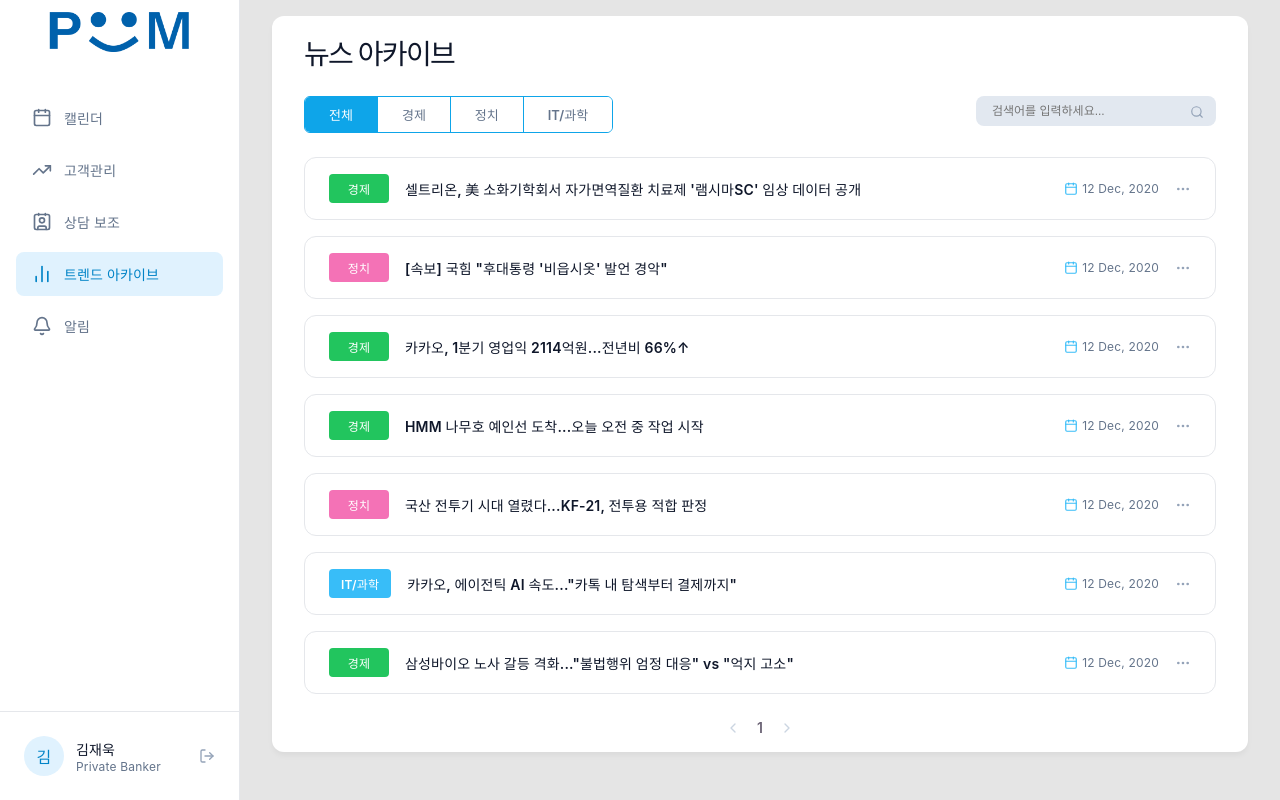
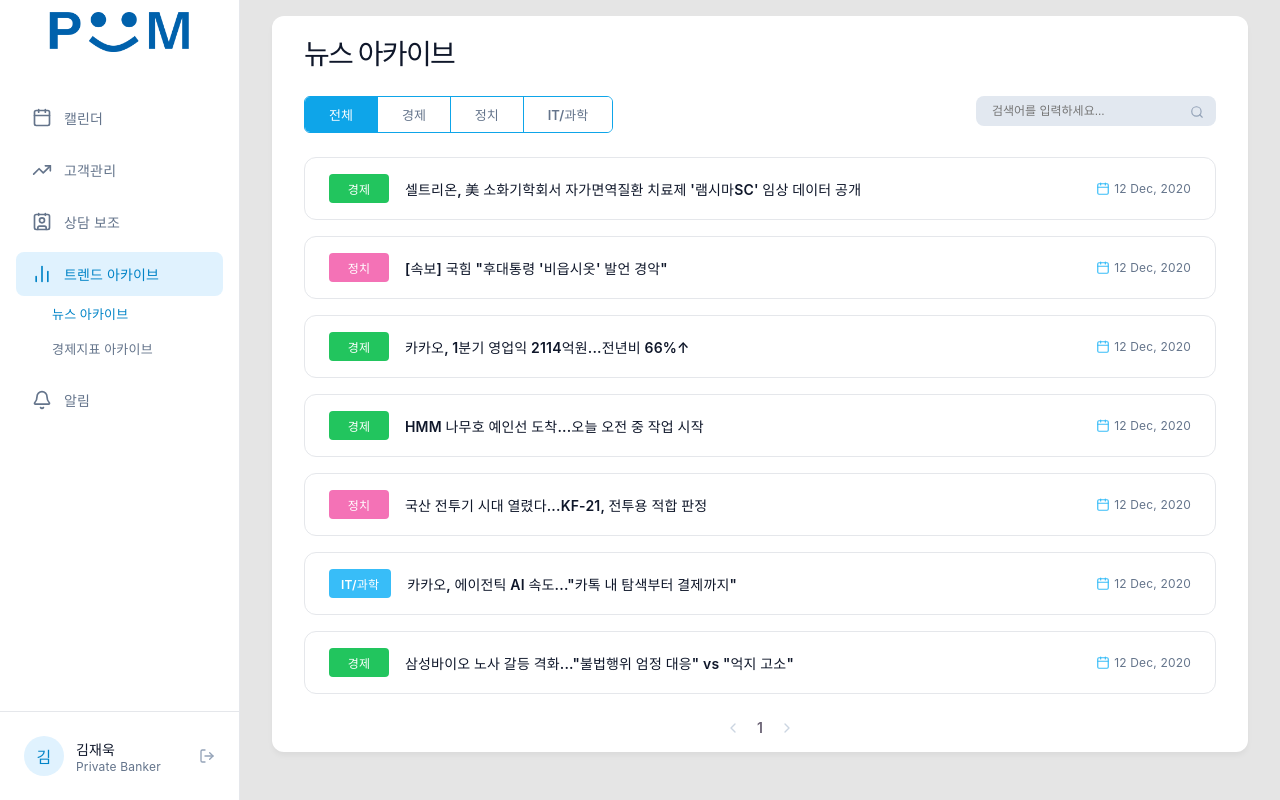
Before and after one commit to PoomSaengPoomSa/POOM-FRONT, a React app: page /news-archive in a window 1280 px wide. Built offline with nearby package versions, Linux system fonts and the light colour scheme; the HTML template or start-up script is replaced by a standard one.

Commit message:
feat(front): 트렌드 아카이브 서브메뉴 추가 및 경제지표 제목/케밥 버튼 레이아웃 개선

```diff
--- a/src/components/common/Sidebar.jsx
+++ b/src/components/common/Sidebar.jsx
@@ -9,6 +9,7 @@
 
   const prefix = type; // e.g., "cal", "cust", "news", "trend"
   const [todayCount, setTodayCount] = useState(0);
+  const [isTrendHovered, setIsTrendHovered] = useState(false);
 
   const [currentUser, setCurrentUser] = useState(() => {
     try {
@@ -237,6 +238,17 @@
           transform: translateX(0);
         }
 
+        @keyframes fadeInSlide {
+          from {
+            opacity: 0;
+            transform: translateY(-5px);
+          }
+          to {
+            opacity: 1;
+            transform: translateY(0);
+          }
+        }
+
         /* Centered badge layout for collapsed view */
         .sidebar-container.collapsed .sidebar-badge {
           position: absolute !important;
@@ -332,11 +344,61 @@
           {!isCollapsed && <span className="menu-text">상담 보조</span>}
           {isCollapsed && <span className="sidebar-tooltip">상담 보조</span>}
         </Link>
-        <Link to="/trend-archive" className={`${prefix}-menu-item sidebar-menu-item ${isTrendActive ? 'active' : ''}`}>
-          <BarChart2 size={20} />
-          {!isCollapsed && <span className="menu-text">트렌드 아카이브</span>}
-          {isCollapsed && <span className="sidebar-tooltip">트렌드 아카이브</span>}
-        </Link>
+        <div
+          className="trend-menu-wrapper"
+          onMouseEnter={() => setIsTrendHovered(true)}
+          onMouseLeave={() => setIsTrendHovered(false)}
+          style={{ display: 'flex', flexDirection: 'column' }}
+        >
+          <Link to="/trend-archive" className={`${prefix}-menu-item sidebar-menu-item ${isTrendActive ? 'active' : ''}`}>
+            <BarChart2 size={20} />
+            {!isCollapsed && <span className="menu-text">트렌드 아카이브</span>}
+            {isCollapsed && <span className="sidebar-tooltip">트렌드 아카이브</span>}
+          </Link>
+
+          {/* 서브메뉴 (아래 탭) */}
+          {!isCollapsed && (isTrendHovered || isTrendActive) && (
+            <div
+              className="trend-submenu"
+              style={{
+                display: 'flex',
+                flexDirection: 'column',
+                paddingLeft: '36px',
+                gap: '8px',
+                marginTop: '4px',
+                marginBottom: '8px',
+                animation: 'fadeInSlide 0.2s ease-out forwards',
+              }}
+            >
+              <Link
+                to="/news-archive"
+                style={{
+                  textDecoration: 'none',
+                  color: path.includes('/news-archive') ? '#0284c7' : '#64748b',
+                  fontSize: '13px',
+                  fontWeight: path.includes('/news-archive') ? '600' : '500',
+                  padding: '4px 0',
+                  transition: 'color 0.2s',
+                }}
+              >
+                뉴스 아카이브
+              </Link>
+              <Link
+                to="/economic-indicator-archive"
+                style={{
+                  textDecoration: 'none',
+                  color: path.includes('/economic-indicator-archive') ? '#0284c7' : '#64748b',
+                  fontSize: '13px',
+                  fontWeight: path.includes('/economic-indicator-archive') ? '600' : '500',
+                  padding: '4px 0',
+                  transition: 'color 0.2s',
+                }}
+              >
+                경제지표 아카이브
+              </Link>
+            </div>
+          )}
+        </div>
         <Link to="/notifications" className={`${prefix}-menu-item sidebar-menu-item ${isNotificationActive ? 'active' : ''}`}>
           <Bell size={20} />
           {!isCollapsed && <span className="menu-text">알림</span>}
@@ -386,7 +448,7 @@
           <LogOut
             onClick={() => {
               api.auth.logout();
-              window.location.href='/login';
+              window.location.href = '/login';
             }}
             size={16}
             color="#94a3b8"
--- a/src/pages/trend/EconomicIndicatorArchive.jsx
+++ b/src/pages/trend/EconomicIndicatorArchive.jsx
@@ -60,9 +60,9 @@
 
       {/* Main Content */}
       <div className="trend-main">
-        <h1 style={{ fontSize: 28, fontWeight: 800, color: '#0f172a', marginBottom: 32, marginTop: 0 }}>경제지표 아카이브</h1>
+        <div className="trend-section-box" style={{ flex: 1, display: 'flex', flexDirection: 'column' }}>
+          <h1 style={{ fontSize: 28, fontWeight: 800, color: '#0f172a', marginBottom: 24, marginTop: 0 }}>경제지표 아카이브</h1>
 
-        <div className="trend-section-box" style={{ flex: 1, display: 'flex', flexDirection: 'column' }}>
           <div style={{ display: 'flex', justifyContent: 'space-between', marginBottom: 24 }}>
             <div className="trend-tabs" style={{ marginBottom: 0 }}>
               {["금값", "부동산", "금리"].map(tab => (
@@ -75,10 +75,6 @@
                   {tab}
                 </button>
               ))}
-            </div>
-
-            <div style={{ cursor: 'pointer' }}>
-              <MoreHorizontal size={24} color="#94a3b8" />
             </div>
           </div>
 
--- a/src/pages/trend/EconomicIndicatorLlmReport.jsx
+++ b/src/pages/trend/EconomicIndicatorLlmReport.jsx
@@ -21,9 +21,6 @@
           <button className="trend-tab" style={{ background: 'white', color: '#64748b' }}>금리</button>
         </div>
 
-        <div style={{ position: 'absolute', right: 32, top: 96, cursor: 'pointer' }}>
-          <MoreHorizontal size={24} color="#94a3b8" />
-        </div>
 
         <div className="eco-grid">
           {/* Chart 1 */}
@@ -94,8 +91,8 @@
       </div>
 
       {/* Modal Overlay */}
-      <div className="cust-modal-overlay" style={{ left: 240, background: 'rgba(15, 23, 42, 0.4)' }}>
-        <div className="news-arch-modal" style={{ top: 80, bottom: 80, left: '10%', right: '10%', padding: '40px', overflowY: 'auto' }}>
+      <div className="cust-modal-overlay" style={{ left: 0, background: 'rgba(15, 23, 42, 0.4)' }}>
+        <div className="news-arch-modal" style={{ top: 80, bottom: 80, left: 'calc(240px + 8%)', right: '8%', padding: '40px', overflowY: 'auto' }}>
           <Link to="/economic-indicator-archive" style={{ position: 'absolute', top: 24, right: 24 }}>
             <button className="news-mod-close"><X size={20} color="#64748b" /></button>
           </Link>
--- a/src/pages/trend/NewsArchive.jsx
+++ b/src/pages/trend/NewsArchive.jsx
@@ -152,7 +152,6 @@
                     <span className="news-arch-title">{item.title}</span>
                     <div className="news-arch-meta">
                       <span style={{ display: 'flex', alignItems: 'center', gap: 4 }}><CalendarIcon size={14} color="#38bdf8" /> {item.date}</span>
-                      <MoreHorizontal size={16} color="#94a3b8" />
                     </div>
                   </div>
                 </div>
@@ -180,8 +179,8 @@
 
       {/* Modal Overlay */}
       {selectedNewsItem && (
-        <div style={{ position: 'fixed', top: 0, left: 240, right: 0, bottom: 0, backgroundColor: 'rgba(255,255,255,0.4)', backdropFilter: 'blur(8px)', zIndex: 1000 }}>
-          <div className="news-arch-modal" style={{ top: 80, left: 40, right: 40, bottom: 40, position: 'absolute' }}>
+        <div style={{ position: 'fixed', top: 0, left: 0, right: 0, bottom: 0, backgroundColor: 'rgba(255,255,255,0.4)', backdropFilter: 'blur(8px)', zIndex: 1000 }}>
+          <div className="news-arch-modal" style={{ top: 80, left: 280, right: 40, bottom: 40, position: 'absolute' }}>
             <div className="news-mod-header">
               <span className={`news-arch-badge ${selectedNewsItem.color}`} style={{ fontSize: 16, padding: '12px 24px' }}>{selectedNewsItem.type}</span>
               <h2 style={{ margin: 0, fontSize: 24, fontWeight: 700, color: '#0f172a', lineHeight: 1.4 }}>
--- a/src/pages/trend/NewsArchiveDetails.jsx
+++ b/src/pages/trend/NewsArchiveDetails.jsx
@@ -48,7 +48,6 @@
                 <span className="news-arch-title">{item.title}</span>
                 <div className="news-arch-meta">
                   <span style={{ display: 'flex', alignItems: 'center', gap: 4 }}><CalendarIcon size={14} color="#38bdf8" /> {item.date}</span>
-                  <MoreHorizontal size={16} color="#94a3b8" />
                 </div>
               </div>
             ))}
@@ -63,8 +62,8 @@
       </div>
 
       {/* Modal Overlay */}
-      <div className="cust-modal-overlay" style={{ left: 240 }}>
-        <div className="news-arch-modal">
+      <div className="cust-modal-overlay" style={{ left: 0 }}>
+        <div className="news-arch-modal" style={{ left: '272px' }}>
           <div className="news-mod-header">
             <span className="news-arch-badge green" style={{ fontSize: 16, padding: '12px 24px' }}>경제</span>
             <h2 style={{ margin: 0, fontSize: 24, fontWeight: 700, color: '#0f172a', lineHeight: 1.4 }}>
--- a/src/pages/trend/TrendArchive.jsx
+++ b/src/pages/trend/TrendArchive.jsx
@@ -206,8 +206,8 @@
 
       {/* Modal Overlay */}
       {selectedNewsItem && (
-        <div style={{ position: 'fixed', top: 0, left: 240, right: 0, bottom: 0, backgroundColor: 'rgba(255,255,255,0.4)', backdropFilter: 'blur(8px)', zIndex: 1000 }}>
-          <div className="news-arch-modal">
+        <div style={{ position: 'fixed', top: 0, left: 0, right: 0, bottom: 0, backgroundColor: 'rgba(255,255,255,0.4)', backdropFilter: 'blur(8px)', zIndex: 1000 }}>
+          <div className="news-arch-modal" style={{ left: '272px' }}>
             <div className="news-mod-header">
               <span className={`news-arch-badge ${selectedNewsItem.color}`} style={{ fontSize: 16, padding: '12px 24px' }}>{selectedNewsItem.type}</span>
               <h2 style={{ margin: 0, fontSize: 24, fontWeight: 700, color: '#0f172a', lineHeight: 1.4 }}>
```
Also changed, not shown: src/pages/news/News.css (+10 -6 lines).
